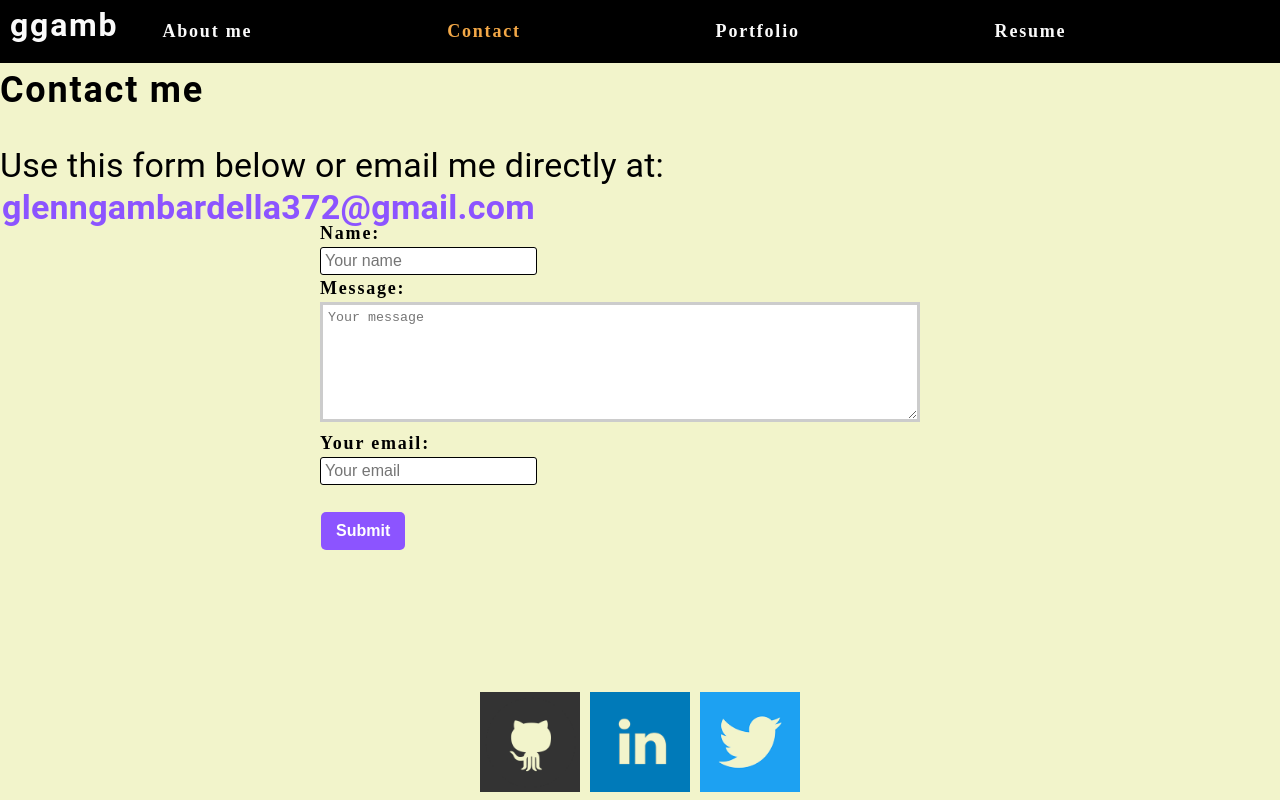
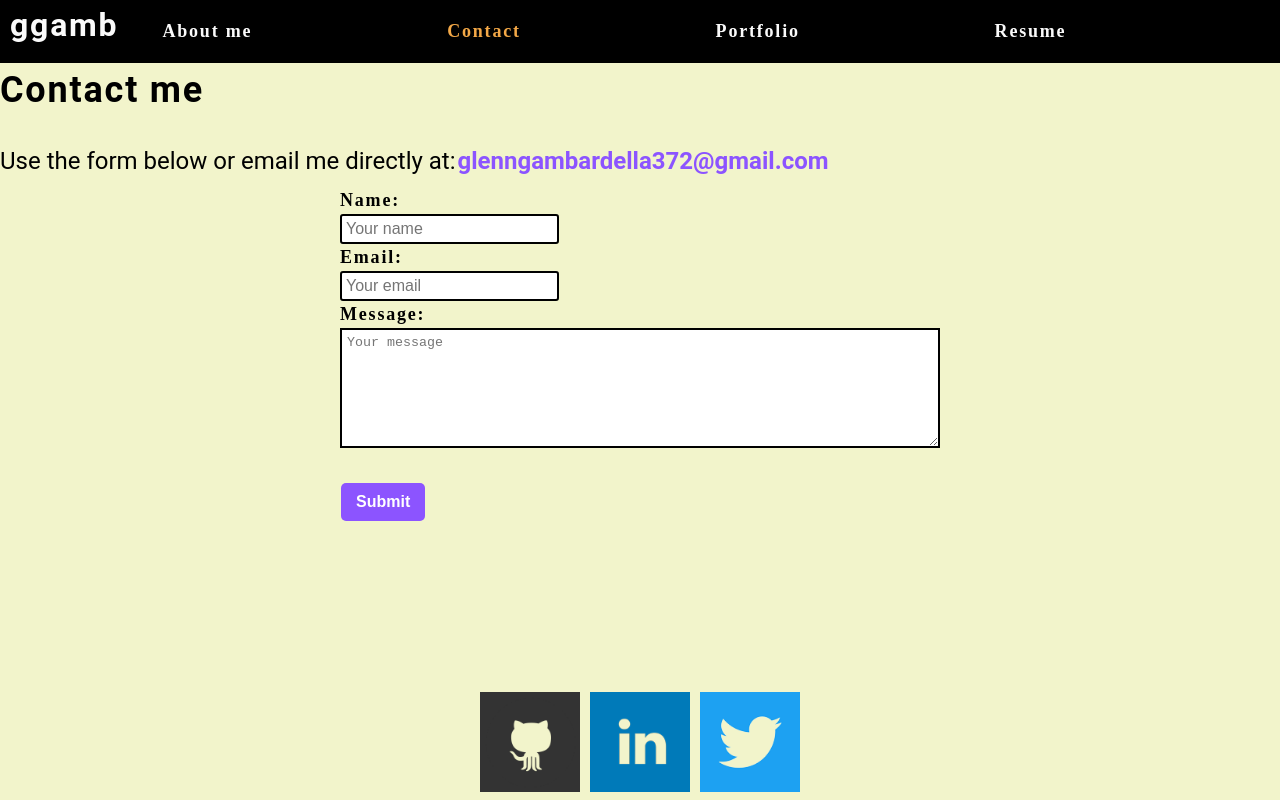
Before and after one commit to ggamb/React-portfolio-ggamb, a React (Create React App) app: page / in a window 1280 px wide. Both pictures are taken after a click on the item "Contact". Built offline with nearby package versions, Linux system fonts and the light colour scheme.

Commit message:
added text to contact form to show whether message sent or has invalid data

```diff
--- a/src/components/Contact/index.js
+++ b/src/components/Contact/index.js
@@ -8,9 +8,13 @@ function Contact() {
     const templateID = 'template_2kmd407';
     const userID = 'user_zp4X6Lct2JtUs0hJgaU48';
 
-    const [errorMessage, setErrorMessage] = useState('');
+    const [errorMessageEmail, setErrorMessageEmail] = useState('');
 
     const [messageSent, setMessageSent] = useState(false);
+
+    const [errorMessageName, setErrorMessageName] = useState('');
+
+    const [errorMessageText, setErrorMessageText] = useState('');
 
     const [toSend, setToSend] = useState({
         from_name: '',
@@ -20,6 +24,7 @@ function Contact() {
 
     const onSubmit = (e) => {
         e.preventDefault();
+
         send(
             serviceID,
             templateID,
@@ -27,14 +32,14 @@ function Contact() {
             userID
         )
             .then((response) => {
-
+                //Sends email via emailjs
                 setToSend({
                     from_name: "",
                     message: "",
                     reply_to: ""
                 })
 
-                alert("Email sent successfully!");
+                //Sets messageSent to true to display text
                 setMessageSent(true);
             })
             .catch((err) => {
@@ -47,13 +52,45 @@ function Contact() {
         setToSend({ ...toSend, [e.target.name]: e.target.value });
     };
 
+    const handleBlur = (e) => {
+        //Handles email blur
+        if (e.target.name === 'reply_to' || e.target.length < 1) {
+            const isValid = validateEmail(e.target.value);
+            if (!isValid) {
+                setErrorMessageEmail('Your email is invalid.');
+            } else {
+                setErrorMessageEmail('');
+            }
+        }
+
+        //Handles name blur
+        if (e.target.name === 'from_name') {
+            if (e.target.value.length < 1) {
+                setErrorMessageName('Your name is invalid. Please let me know who to contact :)');
+            } else {
+                setErrorMessageName('');
+            }
+        }
+
+        //Handles message blur
+        if (e.target.name === 'message') {
+            if (e.target.value.length < 1) {
+                setErrorMessageName('Send me something, anything!');
+            } else {
+                setErrorMessageName('');
+            }
+
+
+        }
+    }
+
     return (
         <>
 
             <h1 data-testid="h1tag" className='tab-text'>Contact me</h1>
             <br></br>
-            <Typography variant='h4' style={{ textAlign: 'left' }}>
-                Use this form below or email me directly at:<br></br>
+            <Typography variant='h5' style={{ textAlign: 'left', paddingBottom: '10px' }}>
+                Use the form below or email me directly at:
                 <a href='mailto: glenngambardella372@gmail.com'>glenngambardella372@gmail.com</a>
             </Typography>
 
@@ -68,38 +105,61 @@ function Contact() {
                             placeholder='Your name'
                             value={toSend.from_name}
                             onChange={handleChange}
+                            onBlur={handleBlur}
+                            className='input-style'
                         />
                     </div>
                     <div>
-                        <label htmlFor="message">Message: </label>
+                        <label htmlFor="reply_to">Email: </label><br />
+                        <input
+                            type='email'
+                            name='reply_to'
+                            placeholder='Your email'
+                            value={toSend.reply_to}
+                            onChange={handleChange}
+                            className='input-style'
+                            onBlur={handleBlur}
+                        />
+                    </div>
+                    <div>
+                        <label htmlFor="message">Message: </label><br />
                         <textarea
                             type='text'
-                            rows={5}
                             name='message'
                             placeholder='Your message'
                             value={toSend.message}
                             onChange={handleChange}
-                        />
-                    </div>
-                    <div>
-                        <label htmlFor="reply_to">Your email: </label>
-                        <input
-                            type='text'
-                            name='reply_to'
-                            placeholder='Your email'
-                            value={toSend.reply_to}
-                            onChange={handleChange}
+                            onBlur={handleBlur}
+                            className='message-box'
                         />
                     </div>
                     <br></br>
                     <button type='submit'>Submit</button>
                 </form>
 
+                {errorMessageEmail && (
+                    <div>
+                        <p className="error-text">{errorMessageEmail}</p>
+                    </div>
+                )}
+
+                {errorMessageName && (
+                    <div>
+                        <p className="error-text">{errorMessageName}</p>
+                    </div>
+                )}
+
+                {errorMessageText && (
+                    <div>
+                        <p className="error-text">{errorMessageText}</p>
+                    </div>
+                )}
+
                 {messageSent && (
-                        <div>
-                           <span className='check-img' role='check-img'>✅</span><p className='success-text'>Message sent successfully! I will reach out to you shortly!</p>
-                        </div>
-                    )}
+                    <div>
+                        <span className='check-img' role='check-img'>✅</span><p className='success-text'>Message sent successfully! I will reach out to you shortly!</p>
+                    </div>
+                )}
             </section>
         </>
     );
--- a/src/index.css
+++ b/src/index.css
@@ -12,6 +12,7 @@ main {
   --light: #fafafa;
   --dark: #000000;
   --darker: #111111;
+  --success: green;
   --error: rgb(228, 46, 1);
   --spacing-one: calc(1rem * 0.5);
   --spacing-two: calc(1rem);
@@ -179,8 +180,12 @@ textarea {
   float: left;
 }
 
-.success-text {
-  color: var(--dark);
+.success-text{
+  color: var(--success);
+}
+
+.error-text {
+  color: var(--error);
 }
 
 #about-me-text {
@@ -205,6 +210,10 @@ textarea {
   max-width: 1200px;
   margin-left: auto;
   margin-right: auto;
+}
+
+.contact-form {
+  width: fit-content;
 }
 
 .flex-row {
@@ -350,10 +359,19 @@ textarea {
 }
 
 .center-info {
-  position: fixed;
-  top: 50%;
-  left: 50%;
-  transform: translate(-50%, -50%);
+  display: table;
+  margin: 0 auto;
+  resize: none;
+}
+
+.input-style {
+  border: #000000 solid 2px;
+}
+
+.message-box {
+  resize: vertical;
+  overflow: auto;
+  border: #000000 solid 2px;
 }
 
 img.left {
```
